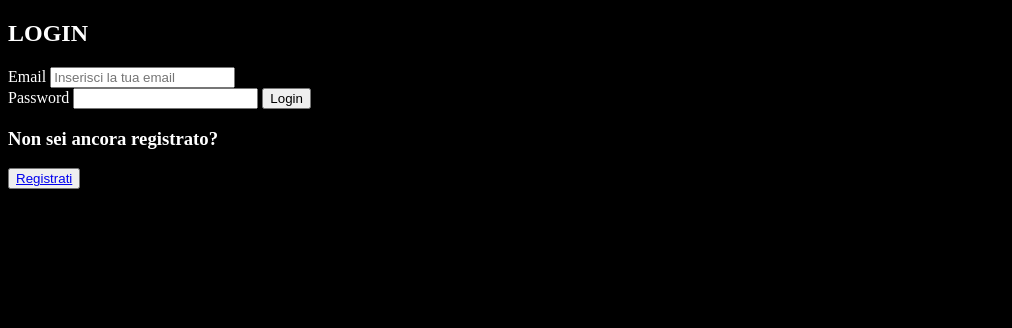
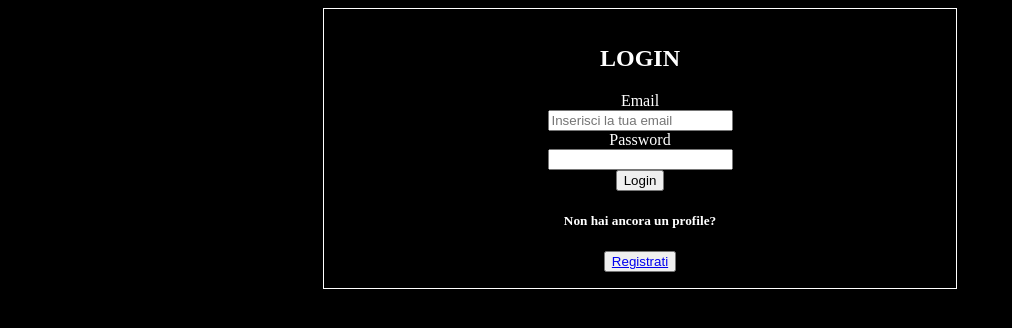
Before and after one commit to DavideFarci/edusogno-task, a PHP site: page / in a window 1280 px wide. Shown: the top 328 px of the page, without its empty margins (0-1012 px from the left). Run offline with PHP 8.4, Linux system fonts and the light colour scheme.

Commit message:
fix registration and session bug

```diff
--- /dev/null
+++ b/assets/styles/index.css
@@ -0,0 +1,16 @@
+body {
+  background-color: black;
+  color: white;
+}
+
+.login {
+  margin: 0 auto;
+  max-width: 600px;
+  text-align: center;
+  padding: 1rem;
+  border: 1px solid white;
+}
+
+label {
+  display: block;
+}
--- a/assets/styles/style.css
+++ /dev/null
@@ -1,4 +0,0 @@
-body {
-  background-color: black;
-  color: white;
-}
--- a/home.php
+++ b/home.php
@@ -6,7 +6,7 @@ $user_email = $_SESSION['email'];
 $sqlEvents = "SELECT * FROM eventi WHERE attendees LIKE '%$user_email%'";
 $result = mysqli_query($conn, $sqlEvents);
 
-if (isset($_SESSION['id']) && isset($_SESSION['nome'])) {
+if (isset($_SESSION['id']) && isset($_SESSION['nome']) && isset($_SESSION['cognome'])) {
 ?>
 
 <!DOCTYPE html>
@@ -16,12 +16,12 @@ if (isset($_SESSION['id']) && isset($_SESSION['nome'])) {
     <meta charset="UTF-8">
     <meta http-equiv="X-UA-Compatible" content="IE=edge">
     <meta name="viewport" content="width=device-width, initial-scale=1.0">
-    <link rel="stylesheet" href="assets/styles/style.css">
+    <link rel="stylesheet" href="assets/styles/home.css">
     <title>Home</title>
 </head>
 
 <body>
-    <h1>Ciao, <?= $_SESSION['nome']?></h1>
+    <h1>Ciao, <?= $_SESSION['nome']?> <?= $_SESSION['cognome']?></h1>
 
     <?php while ($row = mysqli_fetch_assoc($result)) {
         $eventName = $row['nome_evento'];
--- a/index.php
+++ b/index.php
@@ -5,11 +5,12 @@
     <meta charset="UTF-8">
     <meta http-equiv="X-UA-Compatible" content="IE=edge">
     <meta name="viewport" content="width=device-width, initial-scale=1.0">
-    <link rel="stylesheet" href="assets/styles/style.css">
+    <link rel="stylesheet" href="assets/styles/index.css">
     <title>Edusogno</title>
 </head>
 
 <body>
+    <div class="login">
         <form action="login.php" method="post">
             <h2>LOGIN</h2>
             <?php if (isset($_GET['error'])) { ?>
@@ -20,14 +21,15 @@
             <input type="email" name="email" placeholder="Inserisci la tua email"><br>
 
             <label for="pass">Password</label>
-        <input type="password" name="pass">
+            <input type="password" name="pass"><br>
 
-        <button type="submit">Login</button>
+            <button class="btn btn-submit" type="submit">Login</button>
 
         </form>
 
-    <h3>Non sei ancora registrato?</h3>
-    <button><a href="register.php">Registrati</a></button>
+        <h5>Non hai ancora un profile?</h5>
+        <button class="btn btn-register"><a href="register.php">Registrati</a></button>
+    </div>
 </body>
 
 </html>
--- a/login.php
+++ b/login.php
@@ -30,6 +30,7 @@ if (isset($_POST['email']) && isset($_POST['pass'])) {
                 $_SESSION['email'] = $row['email'];
                 $_SESSION['password'] = $row['password'];
                 $_SESSION['nome'] = $row['nome'];
+                $_SESSION['cognome'] = $row['cognome'];
                 $_SESSION['id'] = $row['id'];
                 header("Location: home.php");
                 exit();
```
Also changed, not shown: register.php (+7 -4 lines), assets/styles/home.css (added), assets/styles/register.css (added). Lines whose indentation alone changed are shown as unchanged.
